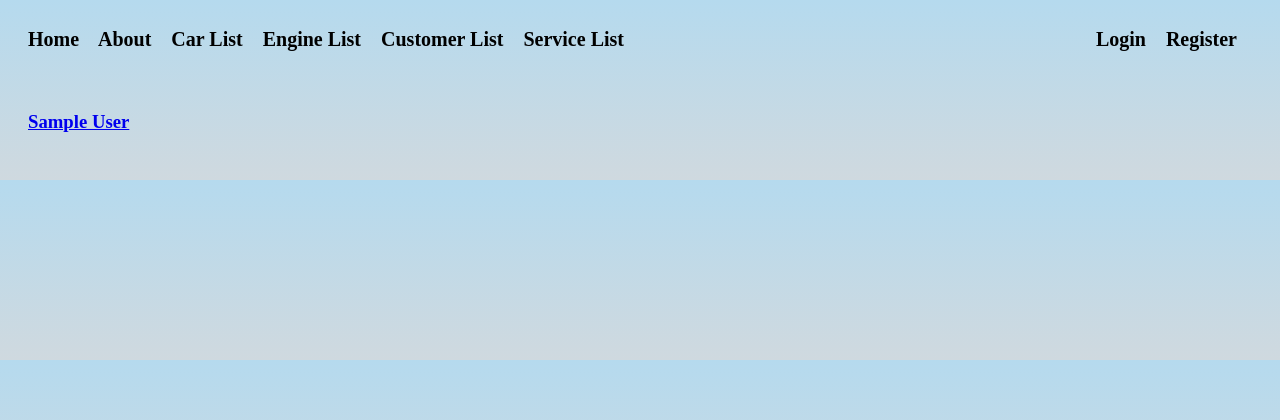
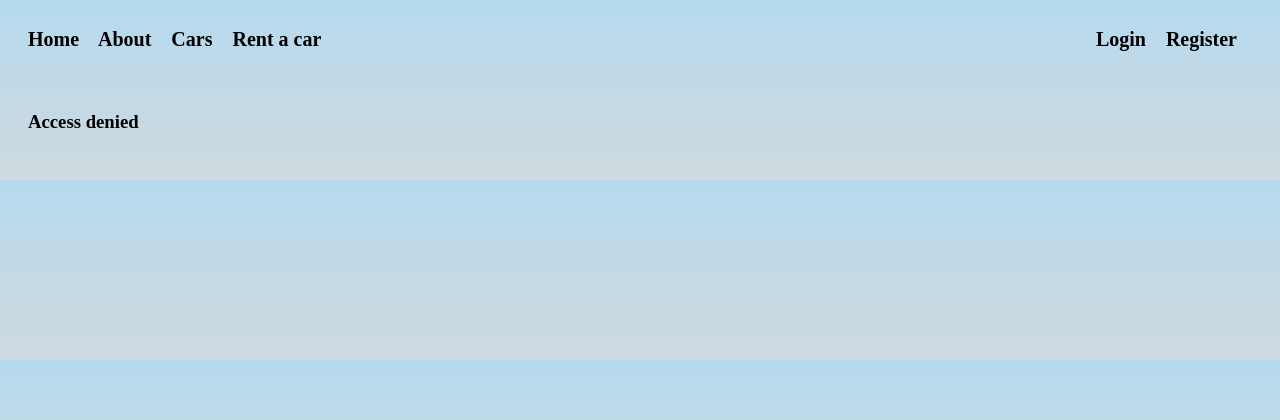
Before and after one commit to kajtuszd/car-rent-backend, a Django app: page /customers/ in a window 1280 px wide. Shown: the top 420 px of the page. Run offline with Django 3.2, Linux system fonts and the light colour scheme; tables that the repository leaves empty hold one stand-in row (values such as "Sample post").

Commit message:
permissions & deleted engine views

```diff
--- a/code/car/urls.py
+++ b/code/car/urls.py
@@ -1,12 +1,7 @@
 from django.urls import path
-from .views import (
-    CarListView, CarDetailView, EngineListView, EngineDetailView
-)
+from .views import CarListView, CarDetailView
 
 urlpatterns = [
     path('', CarListView.as_view(), name='car-list'),
     path('car/<str:slug>/', CarDetailView.as_view(), name='car-detail'),
-    path('engines/', EngineListView.as_view(), name='engine-list'),
-    path('engines/<str:slug>/', EngineDetailView.as_view(),
-         name='engine-detail'),
 ]
--- a/code/car_rent/templates/car/engine_detail.html
+++ /dev/null
@@ -1,4 +0,0 @@
-{% extends "car_rent/base.html" %}
-{% block content %}
-    <h3>{{ object }}</h3>
-{% endblock %}
--- a/code/car_rent/templates/car/engine_list.html
+++ /dev/null
@@ -1,6 +0,0 @@
-{% extends "car_rent/base.html" %}
-{% block content %}
-    {% for engine in engines %}
-        <a href="{% url 'engine-detail' engine.slug %}"> <h3>{{ engine }}</h3> </a>
-    {% endfor %}
-{% endblock %}
--- a/code/car_rent/templates/car_rent/base.html
+++ b/code/car_rent/templates/car_rent/base.html
@@ -13,10 +13,13 @@
     <div class="navbar-wrapper">
         <a href="{% url 'car_rent-home' %}">Home</a>
         <a href="{% url 'car_rent-about' %}">About</a>
-        <a href="{% url 'car-list' %}">Car List</a>
-        <a href="{% url 'engine-list' %}">Engine List</a>
-        <a href="{% url 'user-list' %}">Customer List</a>
-        <a href="{% url 'service-list' %}">Service List</a>
+        <a href="{% url 'car-list' %}">Cars</a>
+        {% if request.user.is_staff %}
+            <a href="{% url 'user-list' %}">Customer List</a>
+            <a href="{% url 'service-list' %}">Service List</a>
+        {% else %}
+            <a href="{% url 'service-form' %}">Rent a car</a>
+        {% endif %}
         <div class="navbar-wrapper-right">
             {% if messages %}
                 {% for message in messages %}
--- a/code/car_rent/templates/service/service_detail.html
+++ b/code/car_rent/templates/service/service_detail.html
@@ -1,5 +1,6 @@
 {% extends "car_rent/base.html" %}
 {% block content %}
+    {% if request.user.is_staff or request.user.id == object.customer.id %}
         <h3>Customer: {{object.customer}}</h3>
         <h3>Car: {{object.car}}</h3>
         <h3>Rent date: {{object.rent_date}}</h3>
@@ -11,4 +12,8 @@
             {% else %}
             <h3>Is paid: No</h3>
         {% endif %}
+    {% else %}
+        <h3>Access denied</h3>
+    {% endif %}
+
 {% endblock %}
--- a/code/car_rent/templates/user/user_list.html
+++ b/code/car_rent/templates/user/user_list.html
@@ -1,6 +1,10 @@
 {% extends "car_rent/base.html" %}
 {% block content %}
-    {% for user in users %}
-        <a href="{% url 'user-detail' user.slug %}"> <h3>{{ user }}</h3></a>
-    {% endfor %}
+    {% if user.is_staff %}
+        {% for other_user in users %}
+            <a href="{% url 'user-detail' other_user.slug %}"> <h3>{{ other_user }}</h3></a>
+        {% endfor %}
+    {% else %}
+        <h3>Access denied</h3>
+    {% endif %}
 {% endblock %}
```
Also changed, not shown: code/car/views.py (+0 -11 lines), code/car_rent/templates/service/service_list.html (+7 -6 lines), code/car_rent/templates/user/user_detail.html (+8 -4 lines). Lines whose indentation alone changed are shown as unchanged.
